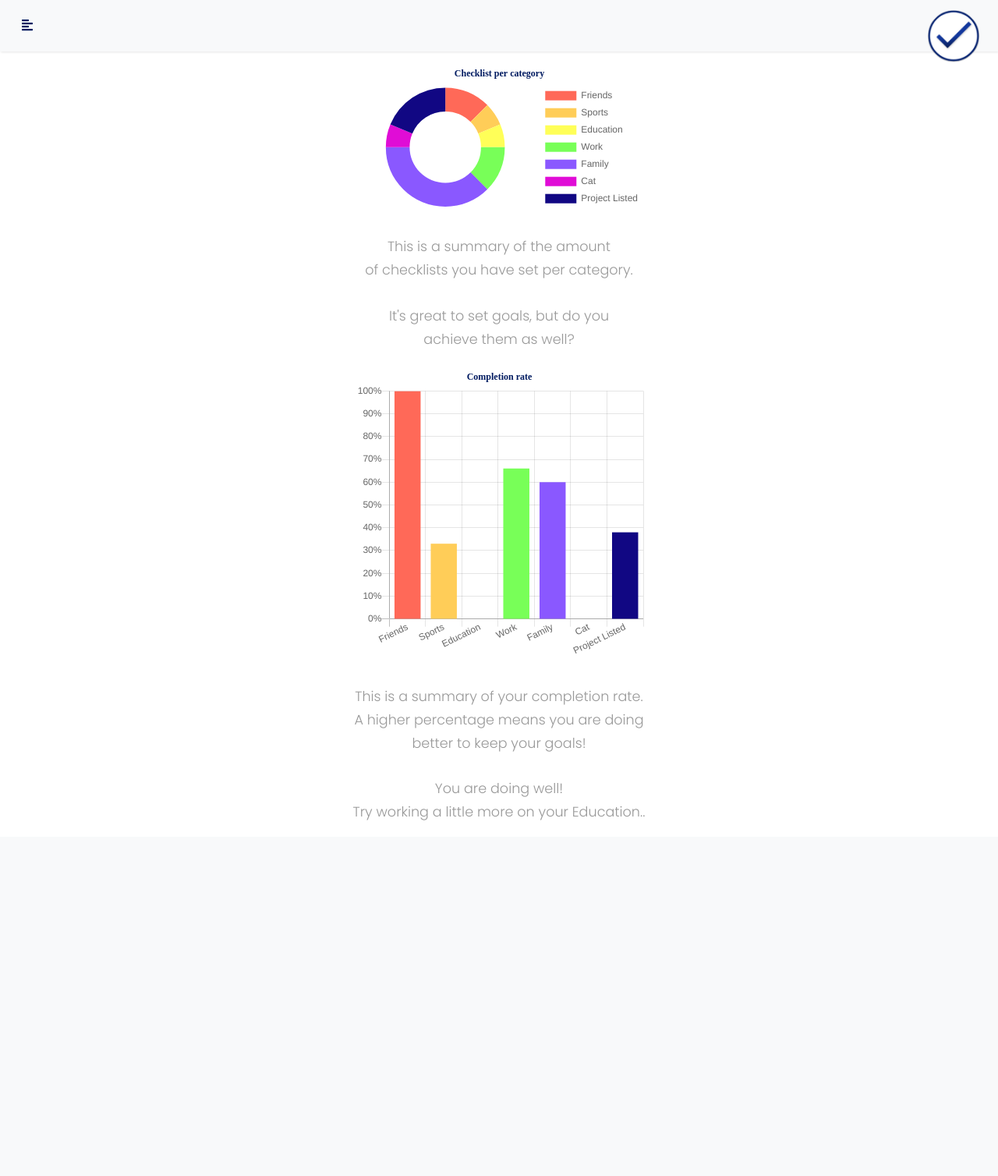
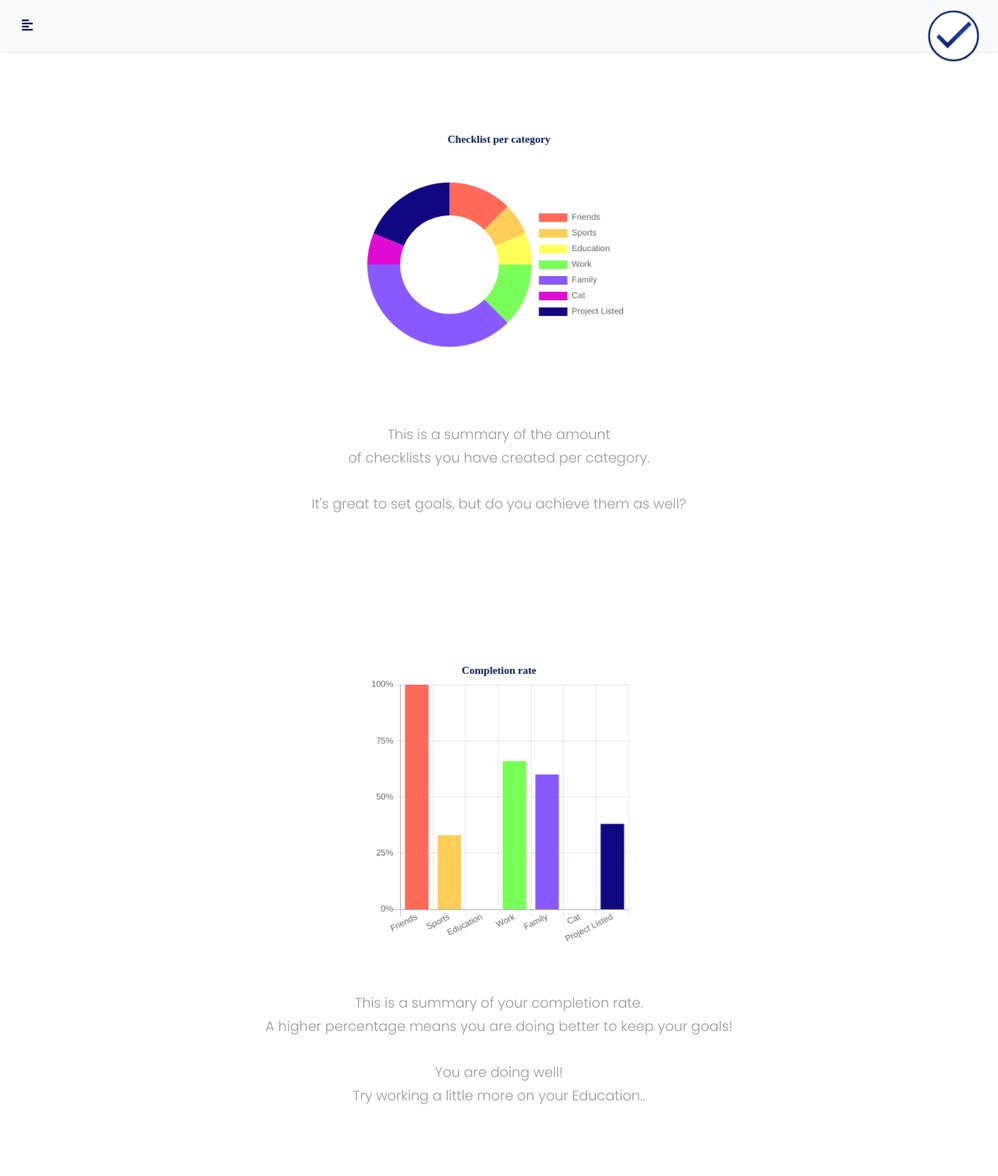
Before and after one commit to MedMekss/Listed, a Django app: page /statistics/ in a window 1280 px wide. Shown: the whole page at 78% size. Before the commit the page ends 1052 px from the top, so only its background shows below. Run offline with Django 3.2, Linux system fonts and the light colour scheme; data comes from the database, SQL or seed files in the repository; both versions use the stored data as it was after the commit; some libraries are stand-ins or nearby versions.

Commit message:
Beautiful UI

```diff
--- a/static/css/checklist.css
+++ b/static/css/checklist.css
@@ -27,9 +27,13 @@ form div {
     padding-left: 15px;
     margin: 0;
     display: inline;
-    font-size: 12px;
+    font-weight: bold;
+    font-size: 16px;
     color: #FFFF58;
-    text-shadow: 0 0 1px rgba(0, 0, 0, 0.16);
+}
+
+.overflowscroll {
+    overflow: scroll;
 }
 
 .checklistheader:hover {
@@ -65,9 +69,14 @@ form div {
 }
 
 .checklist ul li {
-    font-size: 13px;
+    padding-left: 25px;
+    font-size: 14px;
     font-weight: normal;
     line-height: 24px;
+}
+
+.checklist ul {
+    margin-bottom: 0; !important;
 }
 
 @media (max-width: 768px) {
--- a/static/css/sidebar.css
+++ b/static/css/sidebar.css
@@ -155,9 +155,7 @@ ul.CTAs a {
 
     #content {
         width: 100%;
-        display: flex;
         justify-content: center;
-        text-align: center;
     }
 
     #sidebarCollapse span {
--- a/static/css/style.css
+++ b/static/css/style.css
@@ -1,17 +1,29 @@
 body {
-    font-family: "Nirmala UI", 'helvetica'; !important;
+    font-family: "Nirmala UI", 'helvetica';
+!important;
+}
+
+canvas {
+    padding: 1em;
+    flex: none; !important;
 }
 
 .textalignauto {
-	text-align: left;
+    text-align: left;
 }
 
 .padlr {
-	padding: 4px 2px; !important;
+    padding: 4px 2px;
+!important;
 }
 
-.no-border{
+.no-border {
     border: none;
+}
+
+.tablespacing {
+    display: flex; !important;
+    align-items: center; !important;
 }
 
 .pad-1 {
@@ -20,7 +32,8 @@ body {
 }
 
 .nomargin {
-    margin: 0; !important;
+    margin: 0;
+!important;
 }
 
 .transpearant {
@@ -35,29 +48,29 @@ body {
     padding: 0;
 }
 
-.float{
-	position:fixed;
-	width:60px;
-	height:60px;
-	bottom:40px;
-	right:40px;
-	background-color:#0C9;
-	color:#FFF;
-	border-radius:50px;
-	text-align:center;
-	box-shadow: 2px 2px 3px #999;
+.float {
+    position: fixed;
+    width: 60px;
+    height: 60px;
+    bottom: 40px;
+    right: 40px;
+    background-color: #0C9;
+    color: #FFF;
+    border-radius: 50px;
+    text-align: center;
+    box-shadow: 2px 2px 3px #999;
 }
 
-.my-float{
-	margin-top:22px;
+.my-float {
+    margin-top: 22px;
 }
 
 .plus-button--small {
-	font-size: 12px;
+    font-size: 12px;
 }
 
 .plus-button--large {
-	font-size: 22px;
+    font-size: 22px;
 }
 
 .home {
@@ -67,7 +80,40 @@ body {
     grid-template-rows: repeat(4, 1fr);
 }
 
-.upperdiv{
+.statistics {
+    margin-top: -10px;
+    display: grid;
+    grid-auto-rows: 1fr;
+}
+
+.statistics-item {
+    border: 10px solid transparent;
+    display: flex;
+    align-items: center;
+    justify-content: center;
+    height: 100%;
+    padding: 1em;
+}
+
+@media (max-width: 1280px) {
+    .statistics-item {
+        flex-direction: column;
+    }
+}
+
+canvas {
+    height: 100%;
+}
+
+#chart-doughnut {
+    height: 100px; !important;
+}
+
+#chart-bar {
+    height: 100%;
+}
+
+.upperdiv {
     padding: 10px;
     text-align: center;
     color: #001A60;
@@ -81,33 +127,40 @@ body {
     padding-bottom: 7px;
 }
 
-.lowerdiv{
+.lowerdiv {
     padding: 40px;
     align-items: center;
     text-align: center;
 }
-.color1{
+
+.color1 {
     background-color: #001A60;
     color: white;
 }
-.color2{
+
+.color2 {
     background-color: #495F9D;
     color: white;
 }
-.color3{
+
+.color3 {
     color: black;
 }
+
 .color4 {
     color: #001A60;
 }
-.image{
+
+.image {
     height: 150px;
     width: 150px;
 }
-.image1{
+
+.image1 {
     height: 97px;
     width: 175px;
 }
+
 .divcontent {
     margin: auto 0;
 }
--- a/templates/todo/includes/statistics.html
+++ b/templates/todo/includes/statistics.html
@@ -18,12 +18,16 @@
             ]
         },
         options: {
+            responsive: true,
+            maintainAspectRatio: true,
+            aspectRatio: 2,
             cutoutPercentage: 60,
             title: {
                 display: true,
                 text: 'Checklist per category',
                 fontFamily: 'Nirmala UI',
                 fontColor: '#001A60',
+                fontSize: 15,
             },
             legend: {
                 position: 'right'
@@ -49,12 +53,15 @@
             ]
         },
         options: {
-            aspectRatio: 1,
+            responsive: true,
+            maintainAspectRatio: true,
+            aspectRatio: 2,
             title: {
                 display: true,
                 text: 'Completion rate',
                 fontFamily: 'Nirmala UI',
                 fontColor: '#001A60',
+                fontSize: 15,
             },
             legend: {
                 display: false,
@@ -64,7 +71,7 @@
                     ticks: {
                         min: 0,
                         max: 100,
-                        stepSize: 10,
+                        stepSize: 25,
                         callback: function (value, index, values) {
                             return value + '%';
                         }
--- a/templates/todo/statistics.html
+++ b/templates/todo/statistics.html
@@ -2,30 +2,46 @@
 {% block title %}
     statistics
 {% endblock %}
+
+{% block style %}
+    <style>
+        .chartjs-size-monitor .chartjs-size-monitor-expand .chartjs-size-monitor-shrink {
+            position: relative;
+        !important;
+        }
+    </style>
+{% endblock %}
+
 {% block content %}
-
-    <div class="row d-flex justify-content-center">
-        <div class="pages">
-            <div class="canvas">
-                <canvas id="chart-doughnut"></canvas>
+    <div class="d-flex justify-content-center">
+        <div class="pages col-12">
+            <div class="statistics">
+                <div class="statistics-item" style="min-height: 90vh">
+                    <div class="col-xs-12 col-sm-10 col-md-7 col-lg-5 col-xl-4"
+                         style="flex: none; min-height: 0%; max-height:100%;">
+                        <canvas style="width: 100%; height: 100%; min-height: 350px" id="chart-doughnut"></canvas>
                     </div>
-            <br>
-            <div style="text-align: center"> {# CENTER #}
+                    <div style="text-align: center; align-items: center; padding: 2em"> {# CENTER #}
                         <p>This is a summary of the amount<br>
-                    of checklists you have set per category.</p>
-                <p>It's great to set goals, but do you<br>
+                            of checklists you have created per category.</p>
+                        <p>It's great to set goals, but do you
                             achieve them as well?</p>
                     </div>
-            <div class="canvas">
-                <canvas id="chart-bar"></canvas>
                 </div>
-            <br>
-            <div style="text-align: center">
+                <div class="statistics-item">
+                    <div class="col-xs-12 col-sm-10 col-md-7 col-lg-5 col-xl-4"
+                         style="flex: none; min-height: 0%; max-height:100%;">
+                        <canvas style="width: 100%; height: 100%; min-height: 400px" id="chart-bar"></canvas>
+                    </div>
+                    <div style="text-align: center; padding: 2em">
                         <p>This is a summary of your completion rate.<br>
-                    A higher percentage means you are doing<br>
+                            A higher percentage means you are doing
                             better to keep your goals!</p>
                         <p>You are doing well!<br>
                             Try working a little more on your Education.. </p>
+                    </div>
+                </div>
+            </div>
         </div>
     </div>
     </div>
--- a/templates/todo/template.html
+++ b/templates/todo/template.html
@@ -20,6 +20,8 @@
     <script defer src="https://use.fontawesome.com/releases/v5.0.13/js/fontawesome.js"
             integrity="sha384-6OIrr52G08NpOFSZdxxz1xdNSndlD4vdcf/q2myIUVO0VsqaGHJsB0RaBE01VTOY"
             crossorigin="anonymous"></script>
+    {% block style %}
+    {% endblock %}
 </head>
 
 <body>
@@ -58,8 +60,8 @@
         </ul>
     </nav>
     <div id="content">
-            {% block content %}
-            {% endblock %}
+        {% block content %}
+        {% endblock %}
     </div>
 </div>
 <!-- jQuery CDN - Slim version (=without AJAX) -->
--- a/todo/models.py
+++ b/todo/models.py
@@ -23,7 +23,7 @@ class CheckList(models.Model):
 
 
 class Item(models.Model):
-    title = models.CharField(max_length=32, unique=True)
+    title = models.CharField(max_length=32)
     completed = models.BooleanField(default=False)
     checklist = models.ForeignKey(CheckList, on_delete=models.CASCADE)
 
--- a/todo/urls.py
+++ b/todo/urls.py
@@ -11,4 +11,5 @@ urlpatterns = [
     path('create/', CreateView.as_view(), name='create'),
     path('addCategory/', addCategory, name='addCategory'),
     path('addChecklist/', addChecklist, name='addChecklist'),
+    path('checkGoal/<id>', checkGoal, name='checkGoals'),
 ]
--- a/todo/views.py
+++ b/todo/views.py
@@ -72,3 +72,11 @@ def addChecklist(request):
         if checklist.is_valid():
             checklist.save()
     return redirect('todo:create')
+
+
+def checkGoal(request, id):
+    goal = models.Item.objects.get(id=id)
+    goal.completed = False if goal.completed else True
+    goal.save()
+
+    return redirect(request.headers['Referer'])
```
Also changed, not shown: templates/todo/checklist.html (+23 -9 lines), templates/todo/create.html (+5 -5 lines), todo/forms.py (+7 -7 lines), db.sqlite3, todo/migrations/0004_auto_20190612_1151.py (added). Lines whose indentation alone changed are shown as unchanged.
